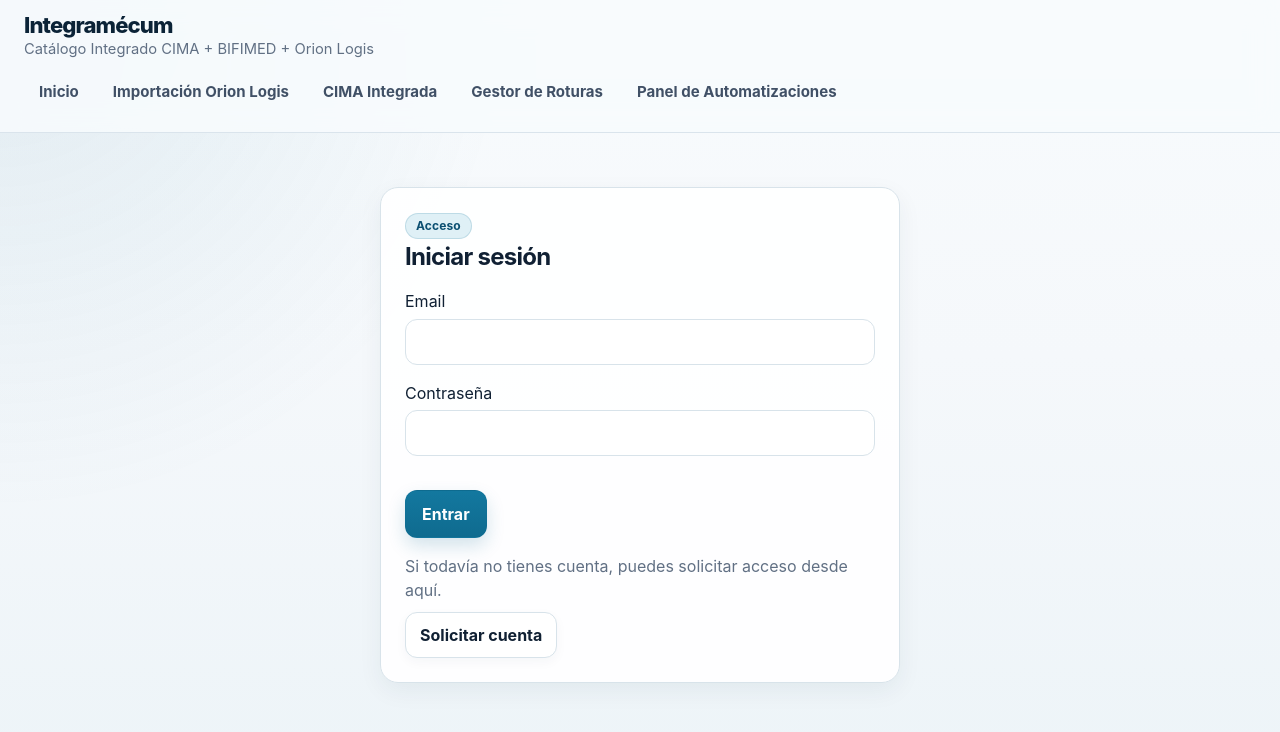
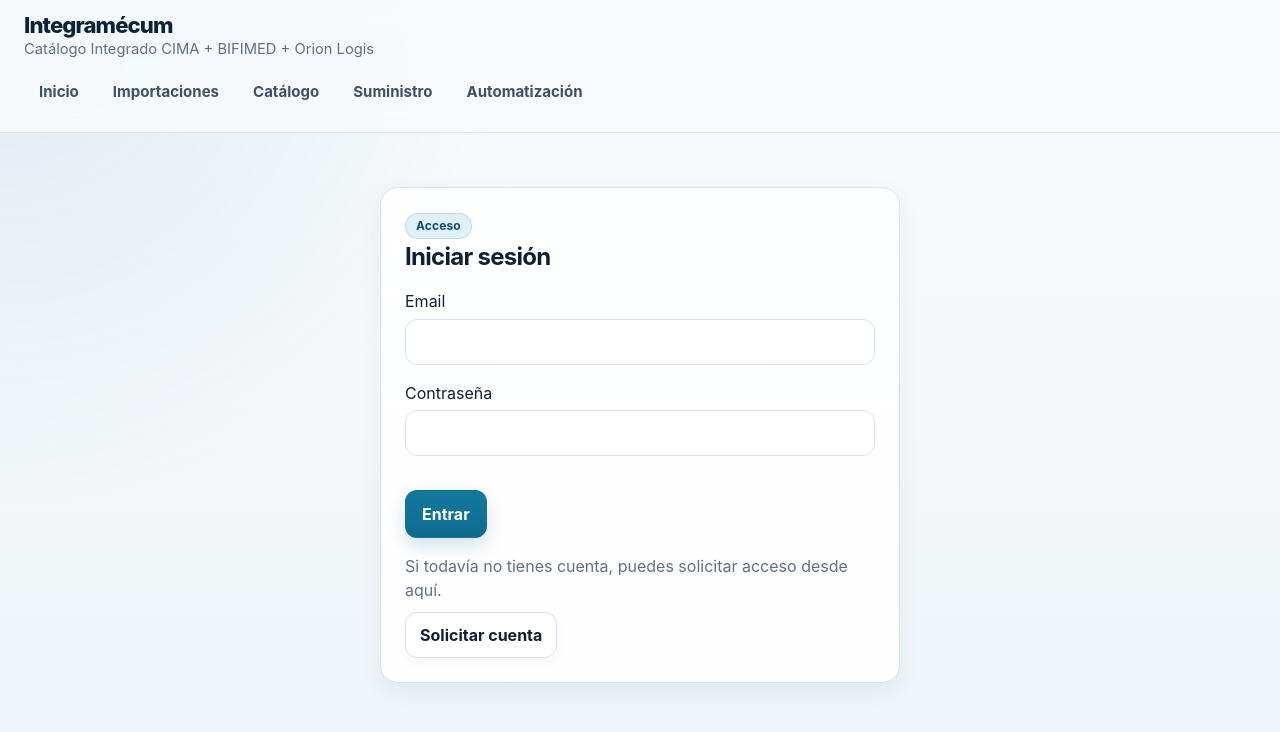
Before and after one commit to borjamarcosribes-ui/orion-cima-catalogo, a Next.js app: page /login in a window 1280 px wide. Shown: the top 732 px of the page. Built offline with nearby package versions, Linux system fonts and the light colour scheme; no server answers.

Commit message:
ui: polish global visual consistency (#19)

```diff
--- a/app/globals.css
+++ b/app/globals.css
@@ -118,8 +118,10 @@ main {
 .badge {
   display: inline-flex;
   align-items: center;
-  border: 1px solid transparent;
+  background: var(--surface-alt);
+  border: 1px solid var(--border);
   border-radius: 999px;
+  color: var(--muted-strong);
   padding: 5px 10px;
   font-size: 12px;
   font-weight: 750;
--- a/app/layout.tsx
+++ b/app/layout.tsx
@@ -47,11 +47,11 @@ export default async function RootLayout({
 
             <nav className="nav-links" aria-label="Principal">
               <NavLink href="/">Inicio</NavLink>
-              <NavLink href="/importaciones">Importación Orion Logis</NavLink>
-              <NavLink href="/catalogo">CIMA Integrada</NavLink>
-              <NavLink href="/suministro">Gestor de Roturas</NavLink>
+              <NavLink href="/importaciones">Importaciones</NavLink>
+              <NavLink href="/catalogo">Catálogo</NavLink>
+              <NavLink href="/suministro">Suministro</NavLink>
               <NavLink href="/automatizacion">
-                Panel de Automatizaciones
+                Automatización
               </NavLink>
               {role === 'ADMIN' ? <NavLink href="/usuarios">Usuarios</NavLink> : null}
             </nav>
```
